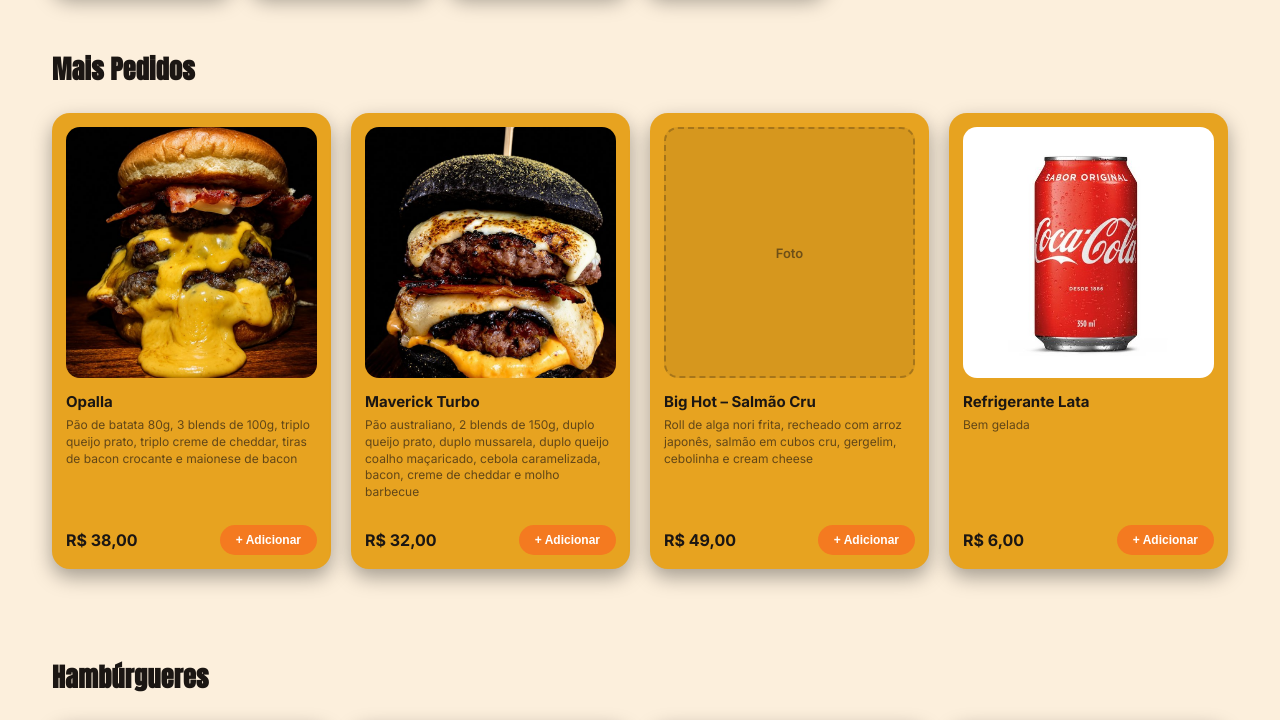
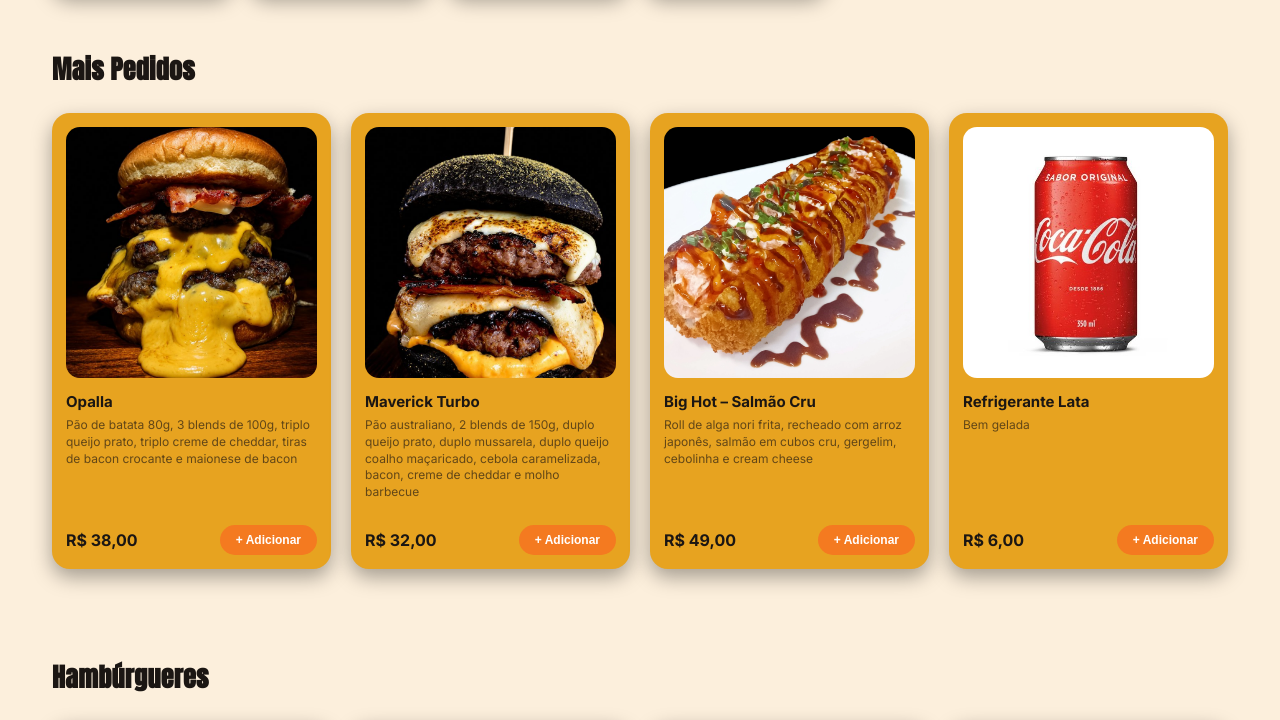
Before and after one commit to rowty/garage-burguer, a website: page index.html in a window 1280 px wide. Shown: the part 1100-1820 px from the top of the page. Drawn offline with Linux system fonts and the light colour scheme.

Commit message:
Adiciona fotos reais para Temaki Cru (Salmao Cru, Camarao e Salmao Cru) e Big Hot (Salmao Frito, Salmao Cru)
Co-Authored-By: Claude Sonnet 5 <noreply@anthropic.com>

```diff
--- a/index.html
+++ b/index.html
@@ -107,7 +107,7 @@
 
       <div class="dish-card">
         <div class="dish-photo-wrap">
-          <div class="dish-photo-placeholder"><span>Foto</span></div>
+          <img class="dish-photo" src="img/produtos/big-hot-salmao-cru.webp" alt="Big Hot – Salmão Cru">
         </div>
         <h3 class="dish-name">Big Hot – Salmão Cru</h3>
         <p class="dish-desc">Roll de alga nori frita, recheado com arroz japonês, salmão em cubos cru, gergelim, cebolinha e cream cheese</p>
@@ -282,7 +282,7 @@
 
       <div class="dish-card">
         <div class="dish-photo-wrap">
-          <div class="dish-photo-placeholder"><span>Foto</span></div>
+          <img class="dish-photo" src="img/produtos/temaki-cru-salmao-cru.jpeg" alt="Salmão Cru">
         </div>
         <h3 class="dish-name">Salmão Cru</h3>
         <p class="dish-desc">Cone de alga nori ao natural, recheado com arroz japonês, salmão em cubos cru, gergelim, cebolinha e cream cheese</p>
@@ -306,7 +306,7 @@
 
       <div class="dish-card">
         <div class="dish-photo-wrap">
-          <div class="dish-photo-placeholder"><span>Foto</span></div>
+          <img class="dish-photo" src="img/produtos/temaki-cru-camarao-salmao-cru.jpeg" alt="Camarão Grelhado e Salmão Cru">
         </div>
         <h3 class="dish-name">Camarão Grelhado e Salmão Cru</h3>
         <p class="dish-desc">Cone de alga nori ao natural, recheado com arroz japonês, camarão grelhado, salmão em cubos cru, gergelim, cebolinha e cream cheese</p>
@@ -335,7 +335,7 @@
 
       <div class="dish-card">
         <div class="dish-photo-wrap">
-          <div class="dish-photo-placeholder"><span>Foto</span></div>
+          <img class="dish-photo" src="img/produtos/big-hot-salmao-frito.jpg" alt="Salmão Frito">
         </div>
         <h3 class="dish-name">Salmão Frito</h3>
         <p class="dish-desc">Roll de alga nori frita, recheado com arroz japonês, salmão em cubos frito, gergelim, cebolinha e cream cheese</p>
@@ -359,7 +359,7 @@
 
       <div class="dish-card">
         <div class="dish-photo-wrap">
-          <div class="dish-photo-placeholder"><span>Foto</span></div>
+          <img class="dish-photo" src="img/produtos/big-hot-salmao-cru.webp" alt="Salmão Cru">
         </div>
         <h3 class="dish-name">Salmão Cru</h3>
         <p class="dish-desc">Roll de alga nori frita, recheado com arroz japonês, salmão em cubos cru, gergelim, cebolinha e cream cheese</p>
```
Also changed, not shown: img/produtos/big-hot-salmao-cru.webp (added), img/produtos/big-hot-salmao-frito.jpg (added), img/produtos/temaki-cru-camarao-salmao-cru.jpeg (added), img/produtos/temaki-cru-salmao-cru.jpeg (added).
